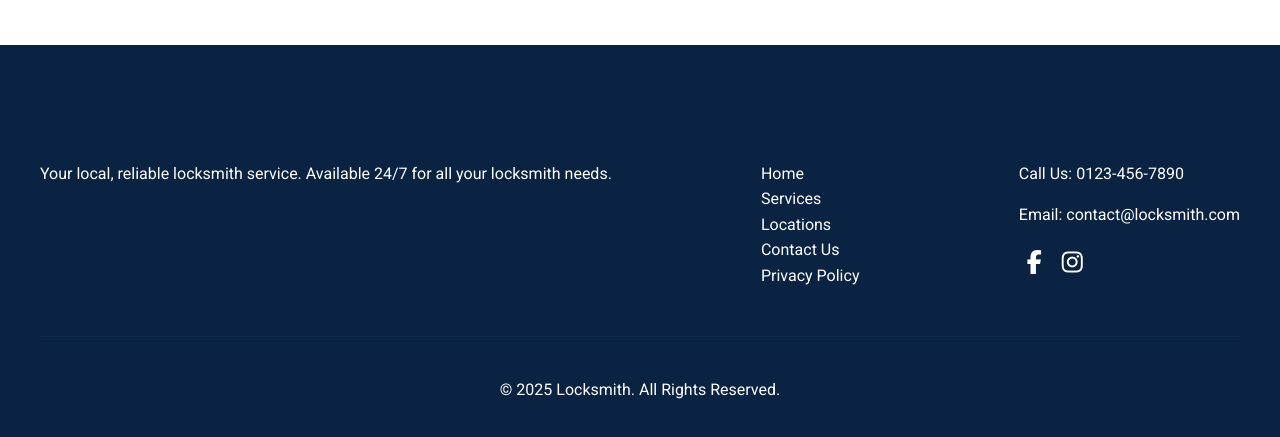
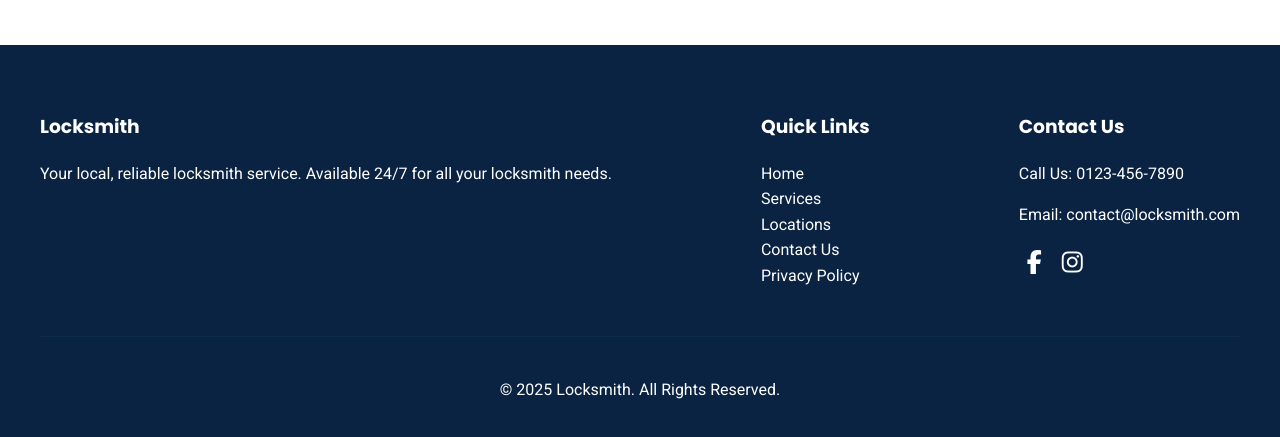
Before and after one commit to Bogwhite4990/LocksmithWeb, a plain HTML site: page index.html in a window 1280 px wide. Shown: the part 5106-5543 px from the top of the page. Drawn offline with Linux system fonts and the light colour scheme.

Commit message:
Fix footer heading colors for visibility

```diff
--- a/css/style.css
+++ b/css/style.css
@@ -370,6 +370,10 @@ footer {
     background-color: var(--primary-color);
     color: var(--secondary-color);
     padding-top: 3rem;
+}
+
+footer h3 {
+    color: var(--secondary-color);
 }
 
 .footer-flex {
```
